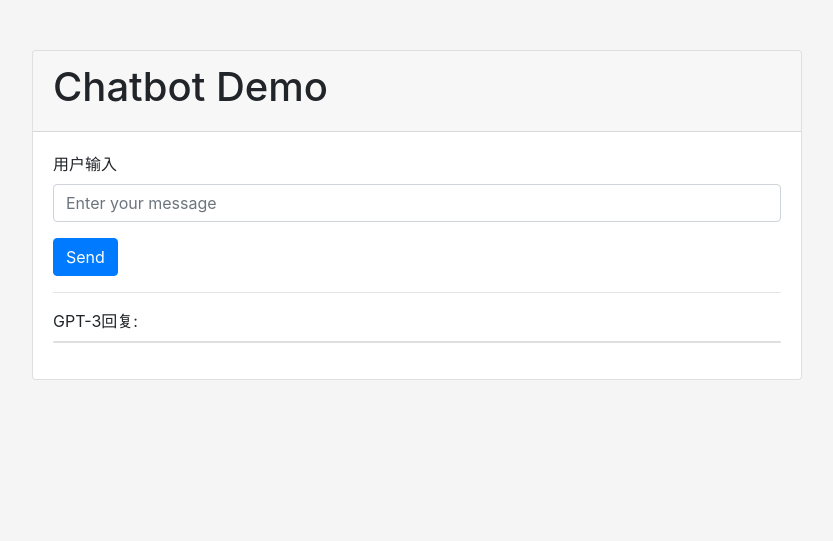
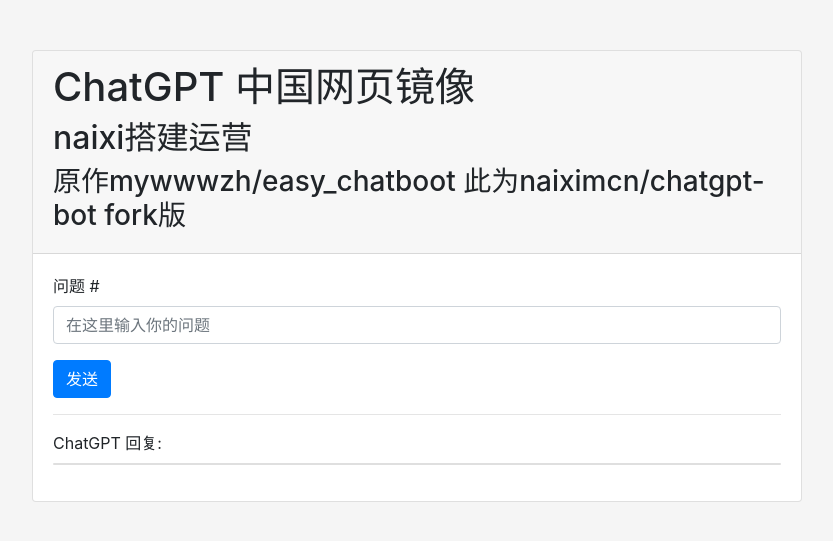
Before and after one commit to naiximcn/chatgpt-web, a Flask app: page //index.html in a window 1280 px wide. Shown: the top 541 px of the page, without its empty margins (223-1056 px from the left). Run offline with Flask 2, Linux system fonts and the light colour scheme; some libraries are stand-ins or nearby versions.

Commit message:
Update index.html

```diff
--- a/templates/index.html
+++ b/templates/index.html
@@ -1,7 +1,7 @@
 <!DOCTYPE html>
 <html>
 <head>
-    <title>Mywwzh's ChatGPT</title>
+    <title>ChatGPT CNwebMirror</title>
     <meta charset="utf-8">
     <meta name="viewport" content="width=device-width, initial-scale=1">
     <link rel="stylesheet" href="https://maxcdn.bootstrapcdn.com/bootstrap/4.5.2/css/bootstrap.min.css">
@@ -39,20 +39,25 @@
 <div class="container">
     <div class="card">
         <div class="card-header">
-            <h1>Chatbot Demo</h1>
+            <!--这里可以改标题-->
+            <h1>ChatGPT 中国网页镜像</h1>
+            <!--这里可以改运营这信息-->
+            <h2>naixi搭建运营</h2>
+            <!--请保留此版权信息-->
+            <h3>原作mywwwzh/easy_chatboot 此为naiximcn/chatgpt-bot fork版</h3>
         </div>
         <div class="card-body">
             <div class
                          ="form-group">
-                <label for="user-input">用户输入</label>
-                <input type="text" class="form-control" id="user-input" placeholder="Enter your message">
+                <label for="user-input">问题</label> #
+                <input type="text" class="form-control" id="user-input" placeholder="在这里输入你的问题">
             </div>
-            <button class="btn btn-primary" onclick="getChatbotResponse()">Send</button>
+            <button class="btn btn-primary" onclick="getChatbotResponse()">发送</button>
             <hr>
             <div class="form-group">
                 <label for="chatbot-response">
 
-                    GPT-3回复:</label>
+                    ChatGPT 回复:</label>
                 <div class="card" id="chatbot-response"></div>
             </div>
         </div>
```
